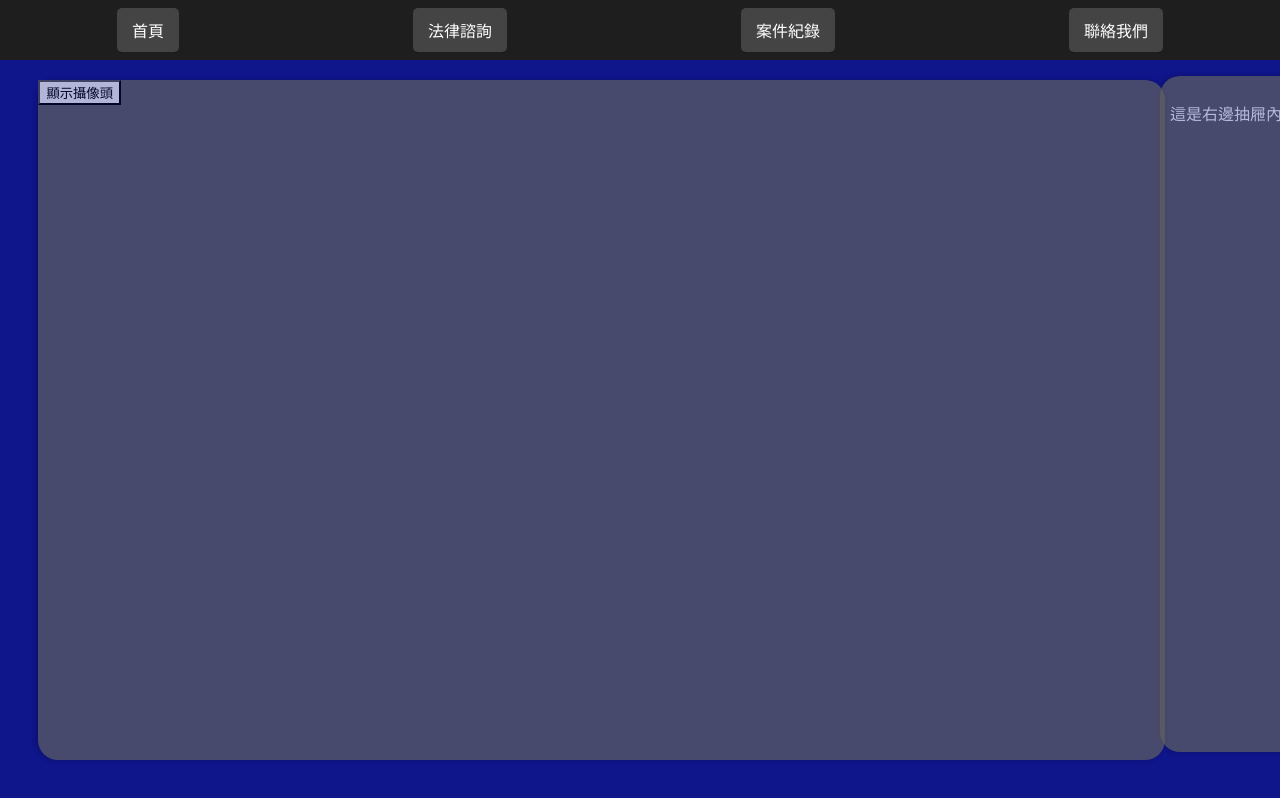
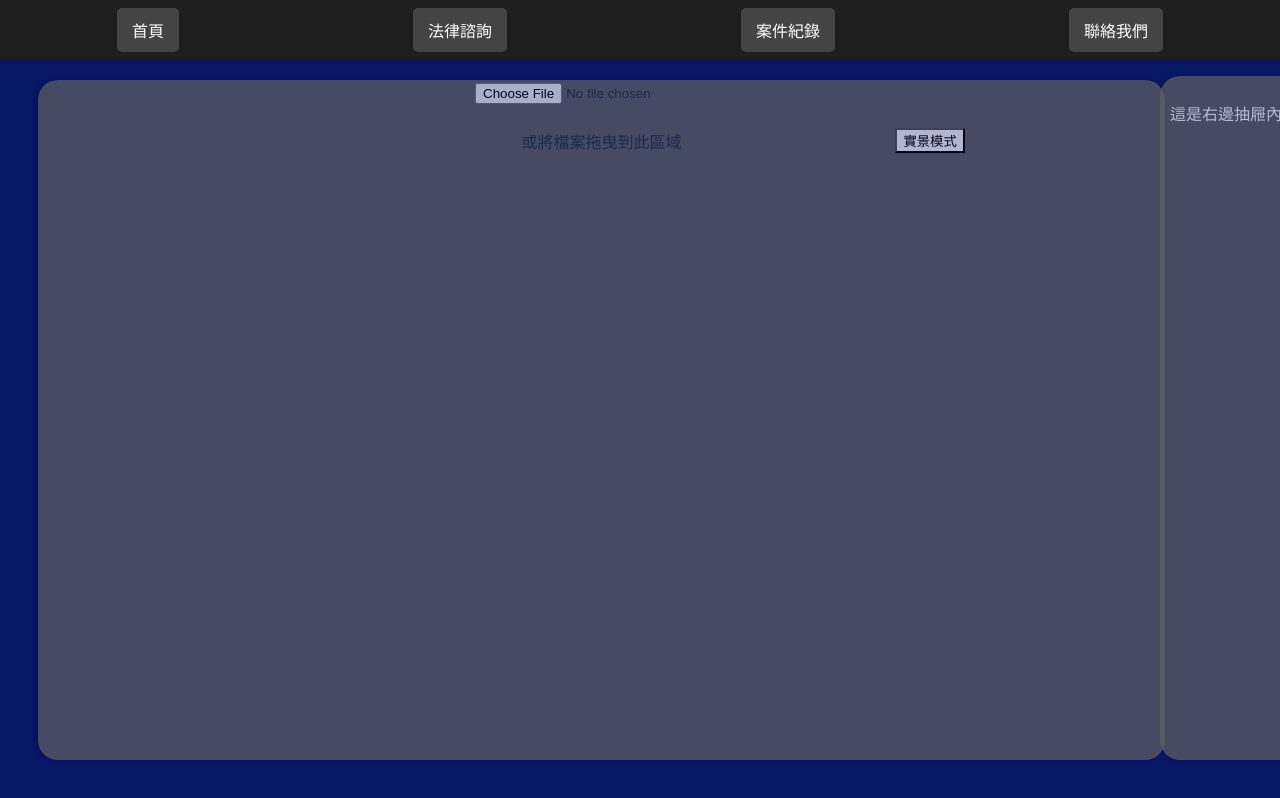
Before and after one commit to LiangYujunyi-2425/Legal_Advice_25-26, a React (Vite) app in the folder legal_advice_project/: page / in a window 1280 px wide. Built offline with nearby package versions, Linux system fonts and the light colour scheme; no server answers.

Commit message:
new_version

```diff
--- a/legal_advice_project/src/Title.jsx
+++ b/legal_advice_project/src/Title.jsx
@@ -60,10 +60,10 @@ export default function CenterArea({ shrink }) {
       onDragLeave={() => setDragOver(false)}
       onDrop={handleDrop}
     >
-      <button onClick={() => setVideoOpen(!videoOpen)}>
-        {videoOpen ? '隱藏攝像頭' : '顯示攝像頭'}
+      <button className='openbutt' onClick={() => setVideoOpen(!videoOpen)}>
+        {videoOpen ? 'PDF模式' : '實景模式'}
       </button>
-      <div className= {videoOpen ? 'visible' : 'hidden'}>
+      <div className= {videoOpen ? 'visible' : 'hidden'} style={{ width: '100%', height: '100%'}}>
         <video ref={videoRef} autoPlay muted playsInline style={{ width: '100%', height: '100%', objectFit: 'cover' , borderRadius: '20px' }}/>
       </div>
       <div className="upload-zone">
--- a/legal_advice_project/src/index.css
+++ b/legal_advice_project/src/index.css
@@ -26,7 +26,7 @@ body {
   margin: 0;
   /* display: flex; */
   /* place-items: center; */
-  background-color: #0f158a;
+  background-color: #081666;
   width: 100%;
   height: 100vh;
   /* min-width: 320px;
@@ -72,7 +72,7 @@ button:focus-visible {
   top: 7%;
   width: 300px;
   min-width: 300px;     /* 最小寬度限制，避免在小螢幕上太窄 */
-  height: 82%;
+  height: 83%;
   background-color: #616161;
   color: white;
   transition: right 0.3s ease;
@@ -120,16 +120,21 @@ button:focus-visible {
 }
 
 .upload-zone {
-  display: none;
+  display: block;
   text-align: center;
+  width: 100%;
+  height: 100%;
+  z-index: 1040;
 }
 
 .upload-zone input[type="file"] {
   margin-bottom: 10px;
+  z-index: 1040;
 }
 
 .file-info {
   margin-top: 10px;
+  z-index: 1040;
 }
 
 .remove-btn {
@@ -198,7 +203,12 @@ button:focus-visible {
   display: none;
 }
 
-
+.openbutt{
+  position: fixed;
+  right: 200px;
+  top: 7%;
+  z-index: 2000;
+}
 
 @media (max-width: 768px) {
       .rectangle {
```
